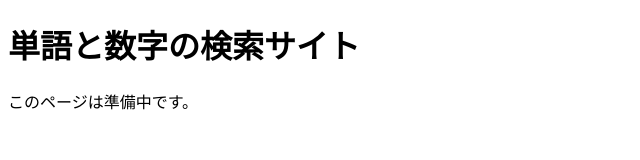
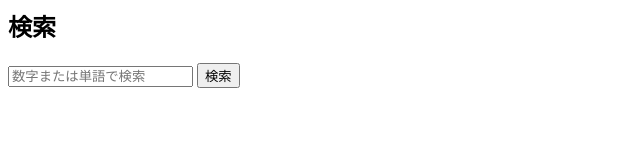
Before and after one commit to KIITF/word-to-number-search, a plain HTML site: page index.html in a window 1280 px wide. Shown: the whole page, without its empty margins (0-640 px from the left). Drawn offline with Linux system fonts and the light colour scheme.

Commit message:
Update index.html

```diff
--- a/index.html
+++ b/index.html
@@ -1,11 +1,31 @@
-<!DOCTYPE html>
-<html lang="ja">
-<head>
-  <meta charset="UTF-8">
-  <title>単語検索</title>
-</head>
-<body>
-  <h1>単語と数字の検索サイト</h1>
-  <p>このページは準備中です。</p>
-</body>
-</html>
+<h2>検索</h2>
+<input type="text" id="searchInput" placeholder="数字または単語で検索">
+<button onclick="search()">検索</button>
+
+<ul id="results"></ul>
+
+<script src="data.js"></script>
+<script>
+function search() {
+  const query = document.getElementById("searchInput").value.trim();
+  const resultArea = document.getElementById("results");
+  resultArea.innerHTML = "";
+
+  const results = wordList.filter(item =>
+    item.number.includes(query) ||
+    item.word.includes(query) ||
+    item.reading.includes(query)
+  );
+
+  if (results.length === 0) {
+    resultArea.innerHTML = "<li>一致する単語が見つかりませんでした。</li>";
+    return;
+  }
+
+  for (const item of results) {
+    const li = document.createElement("li");
+    li.innerHTML = `<strong>${item.number}</strong>: ${item.word}（${item.reading}）<br><small>${item.breakdown}</small>`;
+    resultArea.appendChild(li);
+  }
+}
+</script>
```
